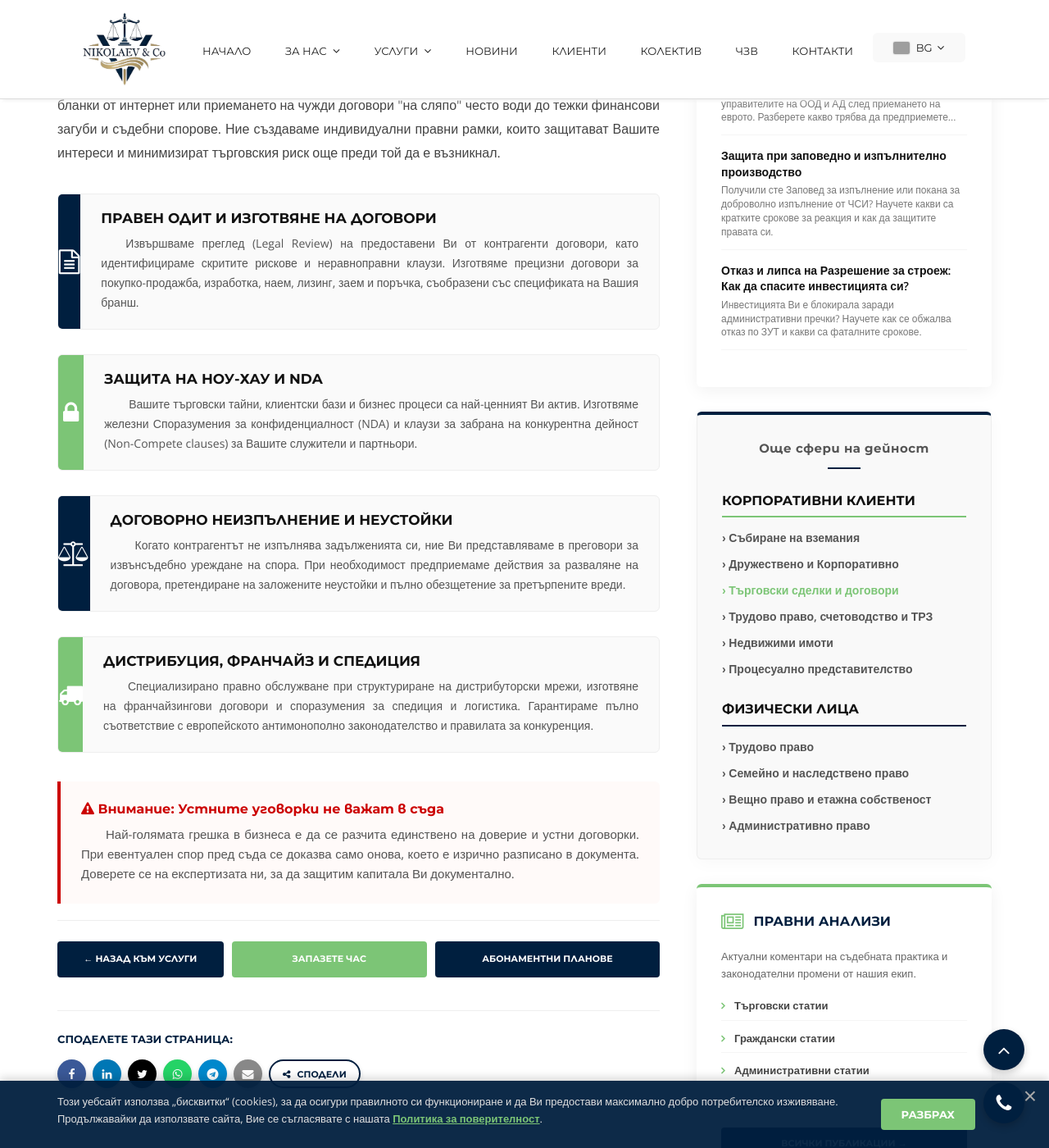
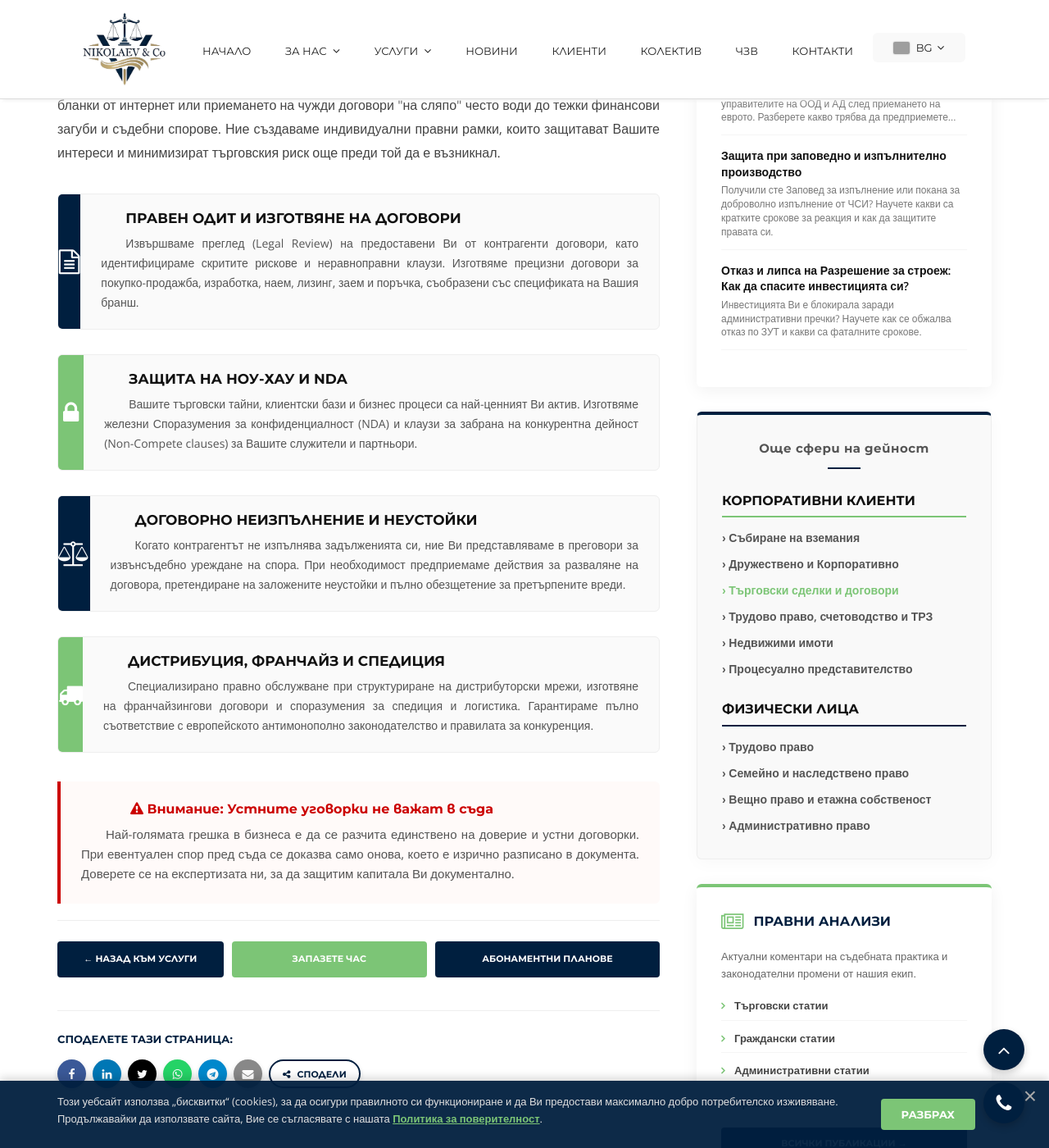
Before and after one commit to NikolaiNikolaev/law-page, a Jekyll site: the page built from korporativni-klienti/targovski-sdelki-i-dogovorno-pravo.html, in a window 1280 px wide and 1400 px high, scrolled down 635 px. Shown: the whole window at 82% size. Built offline with Jekyll 4.4.1, drawn with Linux system fonts in a browser that asks for light colours; grey boxes are pictures that could not be loaded.

Commit message:
Update targovski-sdelki-i-dogovorno-pravo.html

```diff
--- a/korporativni-klienti/targovski-sdelki-i-dogovorno-pravo.html
+++ b/korporativni-klienti/targovski-sdelki-i-dogovorno-pravo.html
@@ -27,7 +27,7 @@
             text-indent: 30px;
         }
         /* Премахваме табулацията само за заглавията в цветните кутии и цитатите, за да не се размества дизайна им */
-        .article-body .no-indent {
+        .article-body {
             text-indent: 0 !important;
         }
     </style>
```
